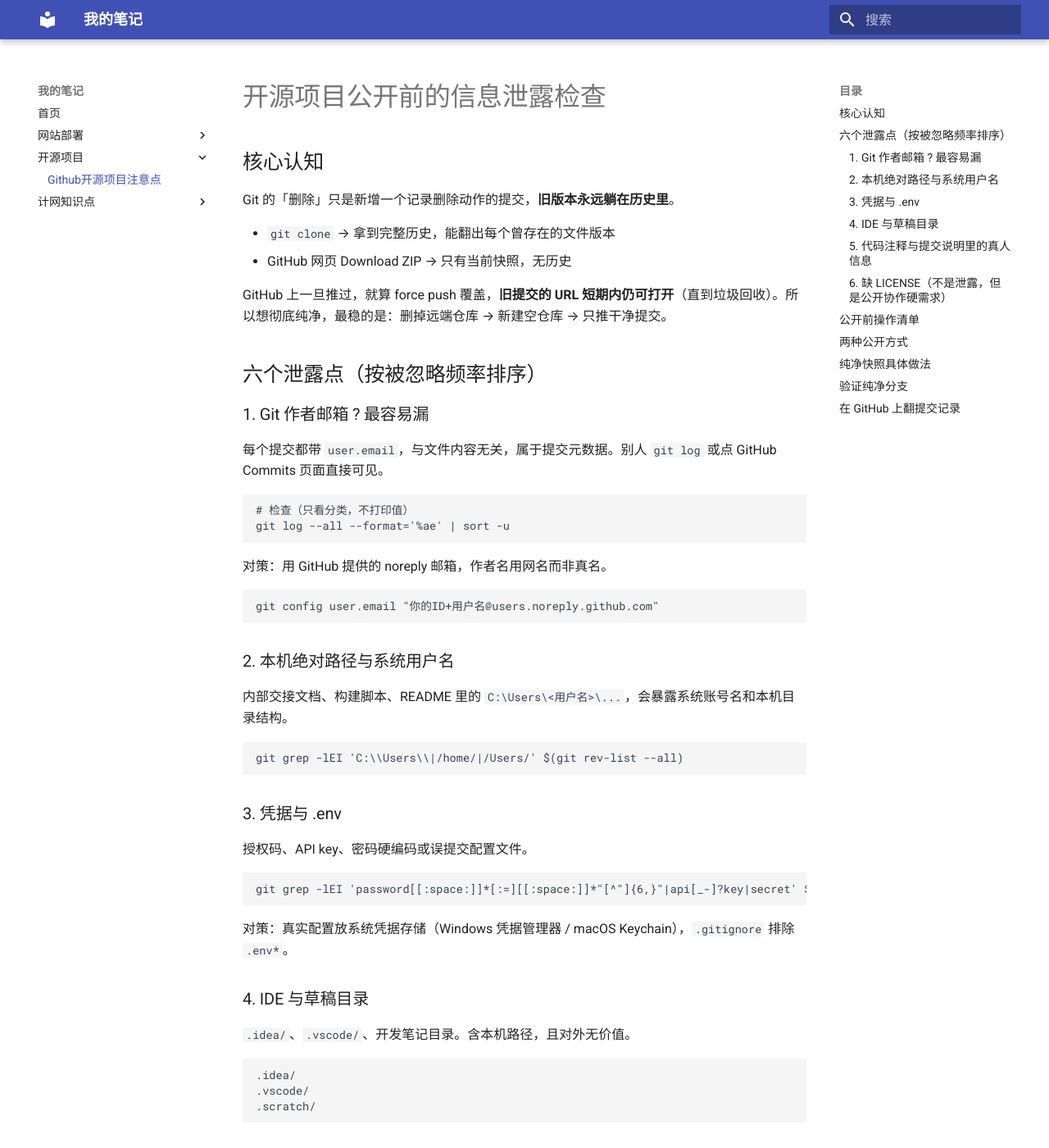
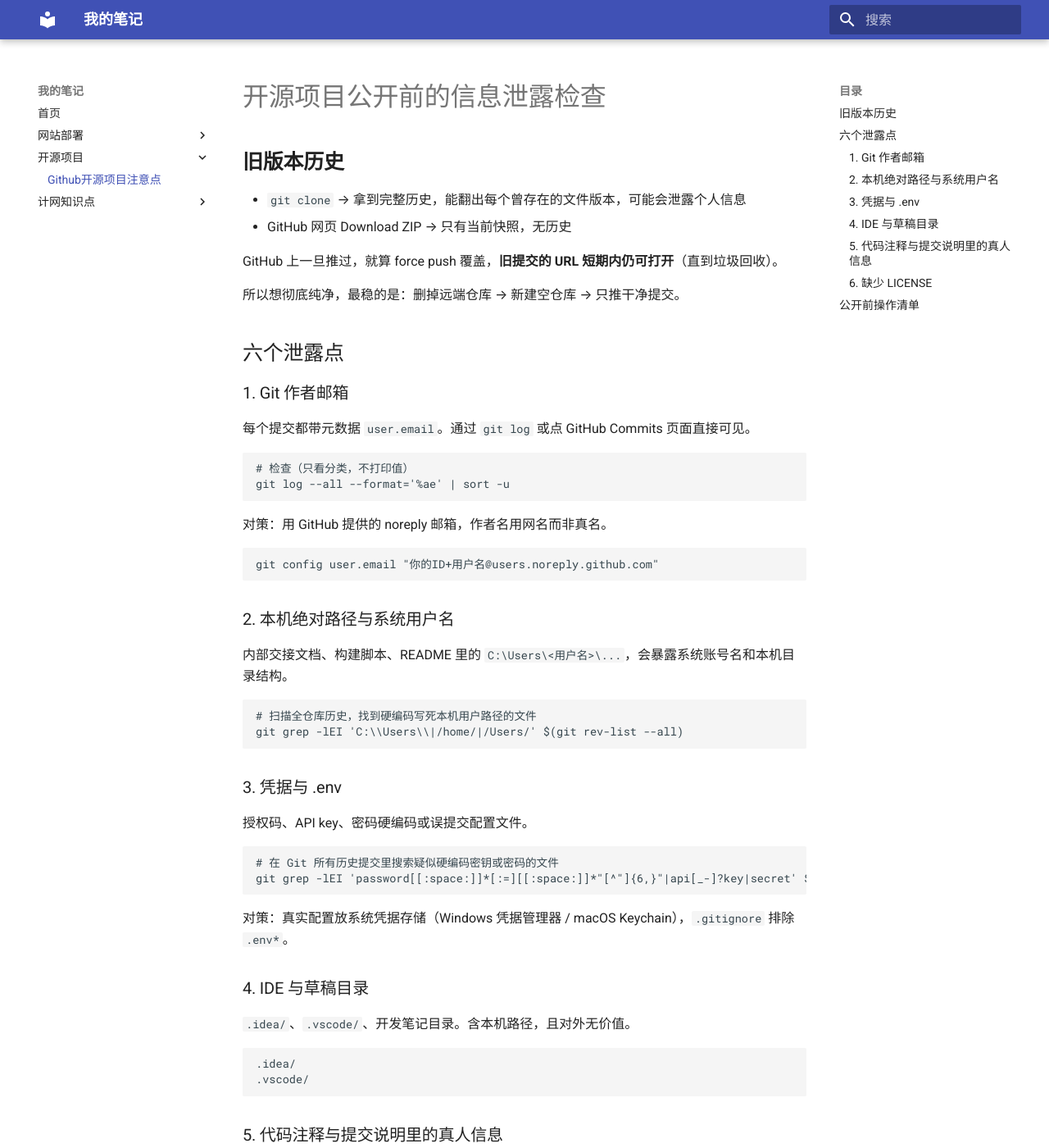
Before and after one commit to ParatrooperY/tech_note, an MkDocs documentation site: the page built from docs/开源项目需要考虑的问题.md, in a window 1280 px wide and 1400 px high. Shown: the whole window at 82% size. Built offline with MkDocs 1.6.1 and Material for MkDocs 9.7.7, drawn with Linux system fonts in a browser that asks for light colours; some of the changed text lies outside the part shown.

Commit message:
更新文档内容

````diff
--- a/docs/开源项目需要考虑的问题.md
+++ b/docs/开源项目需要考虑的问题.md
@@ -1,19 +1,19 @@
 # 开源项目公开前的信息泄露检查
 
-## 核心认知
+## **旧版本历史**
 
-Git 的「删除」只是新增一个记录删除动作的提交，**旧版本永远躺在历史里**。
-
-- `git clone` → 拿到完整历史，能翻出每个曾存在的文件版本
+- `git clone` → 拿到完整历史，能翻出每个曾存在的文件版本，可能会泄露个人信息
 - GitHub 网页 Download ZIP → 只有当前快照，无历史
 
-GitHub 上一旦推过，就算 force push 覆盖，**旧提交的 URL 短期内仍可打开**（直到垃圾回收）。所以想彻底纯净，最稳的是：删掉远端仓库 → 新建空仓库 → 只推干净提交。
+GitHub 上一旦推过，就算 force push 覆盖，**旧提交的 URL 短期内仍可打开**（直到垃圾回收）。
 
-## 六个泄露点（按被忽略频率排序）
+所以想彻底纯净，最稳的是：删掉远端仓库 → 新建空仓库 → 只推干净提交。
 
-### 1. Git 作者邮箱 ? 最容易漏
+## 六个泄露点
 
-每个提交都带 `user.email`，与文件内容无关，属于提交元数据。别人 `git log` 或点 GitHub Commits 页面直接可见。
+### 1. Git 作者邮箱
+
+每个提交都带元数据 `user.email`。通过 `git log` 或点 GitHub Commits 页面直接可见。
 
 ```bash
 # 检查（只看分类，不打印值）
@@ -31,6 +31,7 @@
 内部交接文档、构建脚本、README 里的 `C:\Users\<用户名>\...`，会暴露系统账号名和本机目录结构。
 
 ```bash
+# 扫描全仓库历史，找到硬编码写死本机用户路径的文件
 git grep -lEI 'C:\\Users\\|/home/|/Users/' $(git rev-list --all)
 ```
 
@@ -39,6 +40,7 @@
 授权码、API key、密码硬编码或误提交配置文件。
 
 ```bash
+# 在 Git 所有历史提交里搜索疑似硬编码密钥或密码的文件
 git grep -lEI 'password[[:space:]]*[:=][[:space:]]*"[^"]{6,}"|api[_-]?key|secret' $(git rev-list --all)
 ```
 
@@ -51,20 +53,19 @@
 ```gitignore
 .idea/
 .vscode/
-.scratch/
 ```
 
 ### 5. 代码注释与提交说明里的真人信息
 
 真实姓名、私人邮箱、内部系统名、同事名字。
 
-### 6. 缺 LICENSE（不是泄露，但是公开协作硬需求）
+### 6. 缺少 LICENSE
 
 没有许可证 = 默认版权保留，别人不能放心用也不能放心改。常见 MIT（最宽松）或 GPL。
 
 ## 公开前操作清单
 
-```
+```text
 □ 作者邮箱换成 noreply
 □ 扫全历史：路径 / 凭据 / 邮箱
 □ 删除内部交接、调研类文档
@@ -74,43 +75,3 @@
 □ 做成单一初始提交
 □ 远端仓库删除重建后再推
 ```
-
-## 两种公开方式
-
-| 方式 | 做法 | 适用 |
-| --- | --- | --- |
-| 纯净快照 | orphan 分支压成单提交，旧历史不公开 | 提交少、历史含草稿、首次公开 |
-| 保留历史 | `git filter-repo` 逐层抠掉脏文件 | 历史有阅读价值（设计演进、踩坑记录） |
-
-首次公开推荐前者。
-
-## 纯净快照具体做法
-
-```bash
-# 1. 建无历史的分支
-git checkout --orphan public
-
-# 2. 全部文件作为单一初始提交
-git add -A
-git commit -m "初始提交"
-
-# 3. 推成远端默认分支
-git push -u origin public:main
-```
-
-推完切回原分支继续开发，`public` 只在发版时重新压一次覆盖上去。**开发历史留本地，公开的永远是干净快照。**
-
-## 验证纯净分支
-
-```bash
-git ls-files | wc -l                                    # 文件数是否合理
-git ls-files | grep -cE '^\.(scratch|idea)/'            # 应为 0
-git ls-files | xargs grep -lI '你的系统用户名'            # 应为空
-```
-
-## 在 GitHub 上翻提交记录
-
-- 仓库首页文件列表**右上角**带时钟图标的链接（写着提交数）
-- 或直接改地址栏：`https://github.com/<用户>/<仓库>/commits/main`
-- 单文件历史：打开文件后右上角 **History**
-- 本地更快：`git log --oneline --stat`
````
